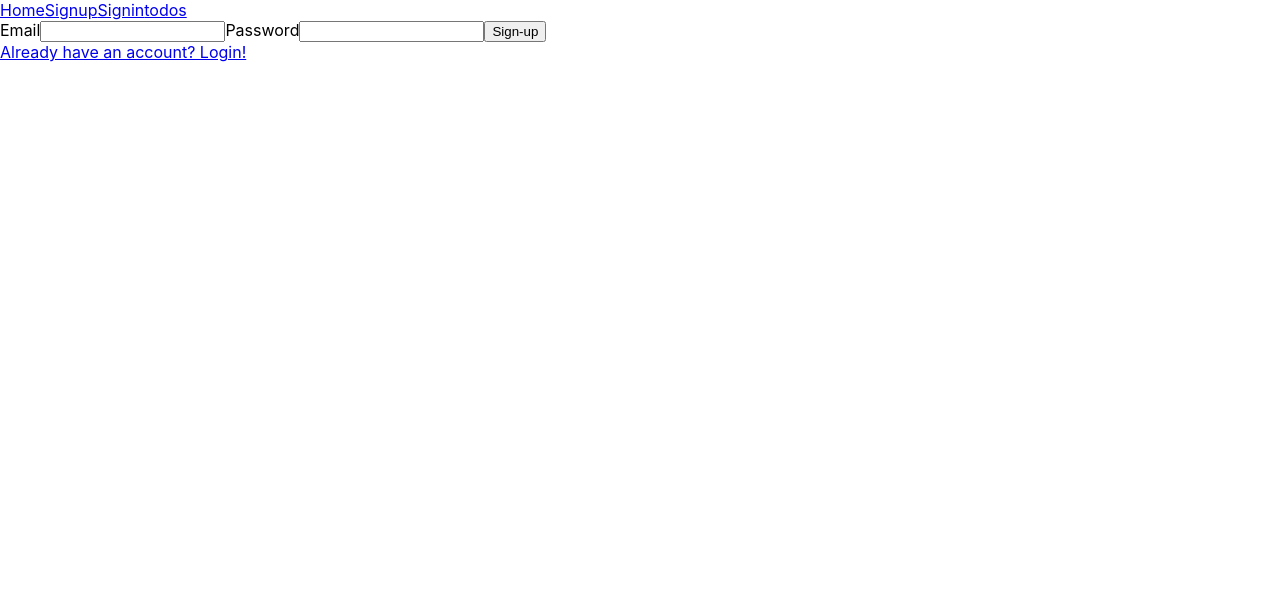
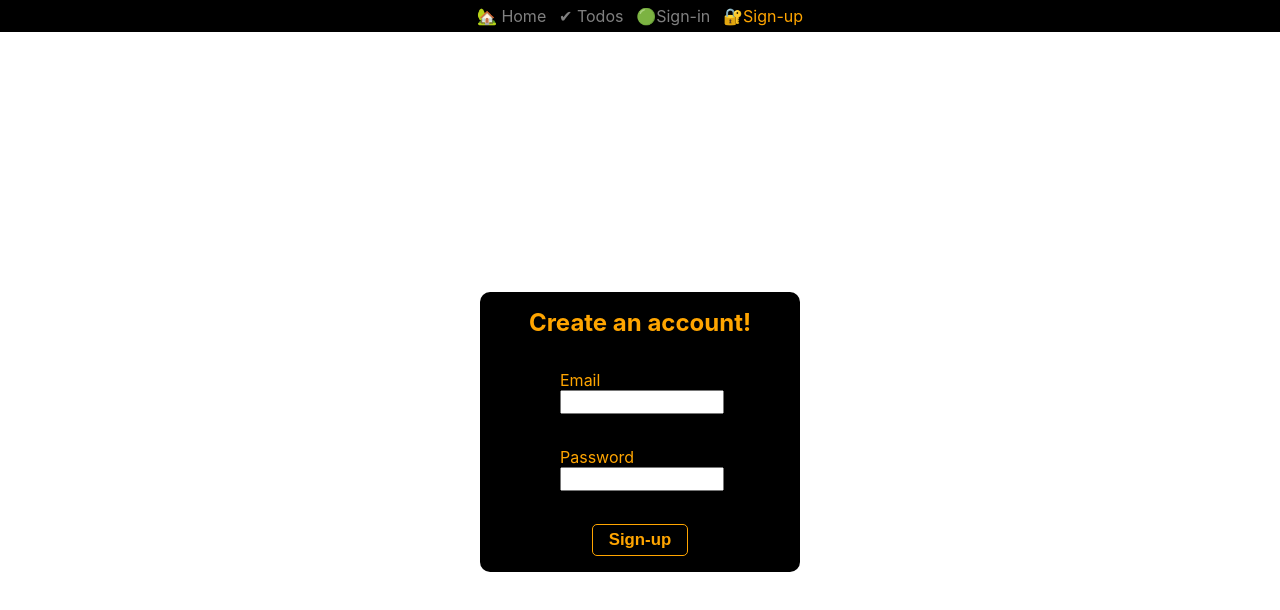
Before and after one commit to MikepdXRider/lab-13-todo-fe, a React (Create React App) app: page /signup in a window 1280 px wide. Shown: the top 610 px of the page. Built offline with nearby package versions, Linux system fonts and the light colour scheme.

Commit message:
adds styling to project

```diff
--- a/src/App.css
+++ b/src/App.css
@@ -1,4 +1,145 @@
+*{
+  padding: 0;
+  margin: 0;
+}
+
+html, body, #root, .signx-container{
+  height: 100vh;
+  width: 100vw;
+}
+
+.root{
+  display: flex;
+  flex-direction: column;
+}
+
 .complete{
   text-decoration: line-through;
   background-color: grey;
 }
+
+.link-container{
+  min-height: 4vh;
+  background-color: black;
+  display: flex;
+  justify-content: center;
+  align-items: center;
+  gap: 1vw;
+}
+
+a{
+  color: grey;
+  text-decoration: none;
+}
+
+.active-link{
+  color: orange;
+}
+
+.signx-container{
+  display: flex;
+  justify-content: center;
+  align-items: center;
+}
+
+.todo-page-container{
+  display: grid;
+  grid-template: repeat(12, 1fr) / repeat(12, 1fr);
+}
+
+.todos-container{
+  grid-area: 1 / 2 / span 3 / span 7;
+  border: 3px solid black;
+  border-radius: 10px;
+  margin-top: 5vh;
+  display: flex;
+  flex-wrap: wrap;
+  justify-content: space-evenly;
+  align-content: flex-start;
+  background-color: rgba(128, 128, 128, 0.144);
+}
+
+.todos-container div{
+  width: 30%;
+  height: 7vh;
+  border: 2px solid black;
+  margin-top: 5px;
+  border-radius: 10px;
+  display: flex;
+  justify-content: center;
+  align-items: center;
+  font-size: 1.5rem;
+  background-color: orange;
+  overflow: auto;
+}
+
+.todos-container div:hover{
+  cursor: pointer;
+}
+
+.todo-form-container{
+  grid-area: 2 / 10 / span 1 / span 1;
+}
+
+form{
+  background-color: black;
+  border-radius: 10px;
+  display: flex;
+  flex-direction: column;
+  justify-content: space-around;
+  align-items: center;
+}
+
+.signx-form{
+  height: 35vh;
+  width: 25vw;
+}
+
+.todo-form{
+  height: 20vh;
+  width: 20vw;
+}
+
+.todo-form label{
+  height: 20%;
+  width: 80%;
+}
+
+.todo-form label input{
+  width: 100%;
+  height: 100%;
+  overflow: scroll;
+}
+
+h2{
+  color: orange;
+}
+
+label{
+  display: flex;
+  flex-direction: column;
+  color: orange;
+  width: 50%;
+}
+
+label input{
+  height: 2.5vh;
+  width: 100%;
+}
+
+button{
+  width: 30%;
+  height: 4vh;
+  background-color: black;
+  border: 1px orange solid;
+  color: orange;
+  font-weight: bolder;
+  border-radius: 5px;
+  font-size: 1.05rem;
+}
+
+button:hover{
+  color: black;
+  background-color: orange;
+  cursor: pointer;
+}
--- a/src/App.js
+++ b/src/App.js
@@ -37,10 +37,12 @@ export default class App extends Component {
         return (
             <div>
                 <Router>
-                    <NavLink exact to='/'>Home</NavLink>
-                    <NavLink exact to='/signup'>Signup</NavLink>
-                    <NavLink exact to='/signin'>Signin</NavLink>
-                    <NavLink exact to='/todos/'>todos</NavLink>
+                  <div className='link-container'>
+                    <NavLink activeClassName='active-link' exact to='/'>🏡 Home</NavLink>
+                    <NavLink activeClassName='active-link' exact to='/todos/'>✔ Todos</NavLink>
+                    <NavLink activeClassName='active-link' exact to='/signin'>🟢Sign-in</NavLink>
+                    <NavLink activeClassName='active-link' exact to='/signup'>🔐Sign-up</NavLink>
+                  </div>
                     <Switch>
                         <Route
                             path="/"
--- a/src/components/Signin.js
+++ b/src/components/Signin.js
@@ -42,20 +42,21 @@ export default class Signin extends Component {
         // ✔ Destructure state
         const { email, password } = this.state;
         return (
-            <div>
+            <div className='signx-container'>
                 {/* ✔ Form here for sign in.
                     - ✔ onSubmit => Calls fetch method */}
-                <form onSubmit={this.handleSignIn}>
+                <form onSubmit={this.handleSignIn} className='signx-form'>
+                    <h2>Login to crush tasks!</h2>
                 {/* ✔ Inputs
                     - ✔ Values = state
                     - ⚠ Names?
                     - ✔ onChange => Call associated method */}
                     <label>
-                        Email
+                        <h4>Email</h4>
                         <input onChange={this.handleEmailChange} type='email' value={email}/>
                     </label>
                     <label>
-                        Password
+                        <h4>Password</h4>
                         <input onChange={this.handlePasswordChange} type='password' value={password}/>
                     </label>
                     {/* ✔ Button to submit */}
--- a/src/components/Signup.js
+++ b/src/components/Signup.js
@@ -45,10 +45,11 @@ export default class Signin extends Component {
         // ✔ Destructure state
         const { email, password } = this.state;
         return (
-            <div>
+            <div className='signx-container'>
                 {/* ✔ Form here for sign in.
                     - ✔ onSubmit => Calls fetch method */}
-                <form onSubmit={this.handleSignUp}>
+                <form onSubmit={this.handleSignUp} className='signx-form'>
+                    <h2>Create an account!</h2>
                 {/* ✔ Inputs
                     - ✔ Values = state
                     - ⚠ Names?
@@ -64,7 +65,7 @@ export default class Signin extends Component {
                     {/* ✔ Button to submit */}
                     <button>Sign-up</button>
                 </form>
-                <Link to='/signin'>Already have an account? Login!</Link>
+                {/* <Link to='/signin'>Already have an account? Login!</Link> */}
             </div>
         )
     }
--- a/src/components/Todos.js
+++ b/src/components/Todos.js
@@ -70,20 +70,23 @@ export default class Todos extends Component {
         const { todo_description, todoDataArr } = this.state
         console.log(todo_description);
         return (
-            <>
-            <div>
+            <div className='todo-page-container'>
+                <div className='todo-form-container'>
                     {/* Form here for sign in.
                         - onSubmit => Calls fetch method */}
-                <form onSubmit={this.handleFormSubmit}>
+                    <form onSubmit={this.handleFormSubmit} className='todo-form'>
+                    <h2>Create a new todo!</h2>
                     {/* Inputs
                         - Values = state
                         - Names?
                         - onChange => Call associated method */}
+                        <label>
                             <input onChange={this.handleTodoDescChange} value={todo_description} type='text'/>
+                        </label>
                         <button>Create</button>
                     </form>
                 </div>
-            <div>
+                <div className='todos-container'>
                     {/* grabs todosDataArr from state
                         - sorts data by is_complete value
                         - maps data to render todos to page
@@ -93,20 +96,20 @@ export default class Todos extends Component {
                     {
                         todoDataArr
                             .sort((a, b) => a.is_complete - b.is_complete)
-                        .map((item) => {
+                            .map(({id, is_complete, todo_description}) => {
                                 return (
                                 <div
                                     onClick={this.handleTodoUpdate}
-                                value={item.id}
-                                className={item.is_complete ? 'complete' : 'incomplete'}
+                                    value={id}
+                                    className={is_complete ? 'complete' : 'incomplete'}
                                 >
-                            {item.todo_description}
+                                {todo_description}
                                 </div>
                                 )
                             })
                     }
                 </div>
-            </>
+            </div>
         )
     }
 }
```
Also changed, not shown: 1 other file (tests, documents, lock files or other folders). Lines whose indentation alone changed are shown as unchanged.
